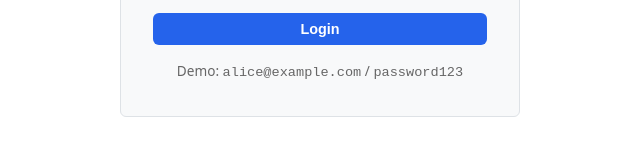
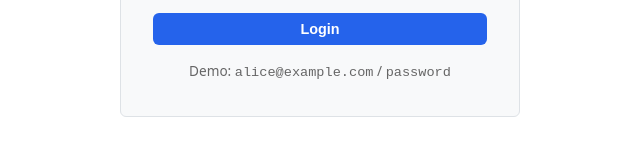
Before and after one commit to Abimanyu-888/cinebook, a plain HTML site: page frontend/auth.html in a window 1280 px wide. Shown: the part 377-532 px from the top of the page, 320-960 px from the left. Drawn offline with Linux system fonts and the light colour scheme.

Commit message:
bug fixed

```diff
--- a/frontend/auth.html
+++ b/frontend/auth.html
@@ -41,7 +41,7 @@
       </div>
       <button type="submit" class="btn btn-primary" style="width:100%">Login</button>
       <p class="text-muted text-center mt-2" style="font-size:0.85rem">
-        Demo: <code>alice@example.com</code> / <code>password123</code>
+        Demo: <code>alice@example.com</code> / <code>password</code>
       </p>
     </form>
 
```
Also changed, not shown: README.md.
